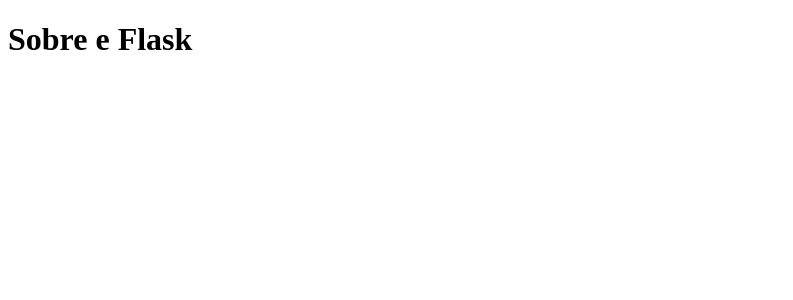
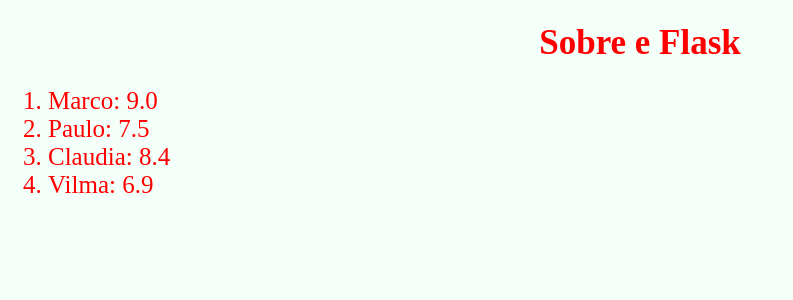
Before and after one commit to marcoleitecarmo/Curso-Flask-Completo, a Flask app: page /sobre in a window 1280 px wide. Shown: the top 300 px of the page, without its empty margins (0-793 px from the left). Run offline with Flask 3, Linux system fonts and the light colour scheme.

Commit message:
Novas aulas sobre flask

```diff
--- a/main.py
+++ b/main.py
@@ -1,4 +1,5 @@
 from flask import Flask, render_template
+
 
 
 app = Flask(__name__)
@@ -6,12 +7,14 @@
 
 @app.route("/")
 def principal():
-    return render_template("index.html")
+    frutas = ["Morango", "Uva", "Abacate", "Banana", "Pera", "Maça", "Abacaxi"]
+    return render_template("index.html", frutas=frutas)
 
 
 @app.route('/sobre')
 def sobre():
-    return render_template('sobre.html')
+    notas = {"Marco":9.0, "Paulo":7.5, "Claudia": 8.4, "Vilma":6.9}
+    return render_template('sobre.html', notas=notas)
 
 
 if __name__ == "__main__":
--- /dev/null
+++ b/static/index.css
@@ -0,0 +1,25 @@
+body {
+    background-color: mintcream;
+
+}
+
+h1 {
+    color: red;
+    text-align: center;
+    font-size: 35px;
+}
+
+.fruta{
+    padding: auto;
+    background-color: aqua;
+}
+
+.frutas{
+    color: green;
+    font-size: 25px;;
+}
+
+.notas{
+    color: red;
+    font-size: 25px;
+}
--- a/templates/sobre.html
+++ b/templates/sobre.html
@@ -5,9 +5,16 @@
     <meta charset="UTF-8">
     <meta http-equiv="X-UA-Compatible" content="IE=edge">
     <meta name="viewport" content="width=device-width, initial-scale=1.0">
+    <link rel="stylesheet" href="static/index.css">
     <title>Sobre Flask</title>
 </head>
 <body>
-    <h1>Sobre e Flask</h1>
+<h1>Sobre e Flask</h1>
+<ol>
+    {% for chave, valor in notas.items(): %}
+        <li class="notas">{{chave}}: {{valor}}</li>
+    {% endfor%}
+</ol>
+
 </body>
 </html>
```
Also changed, not shown: templates/index.html (+8 -1 lines), README.md.
